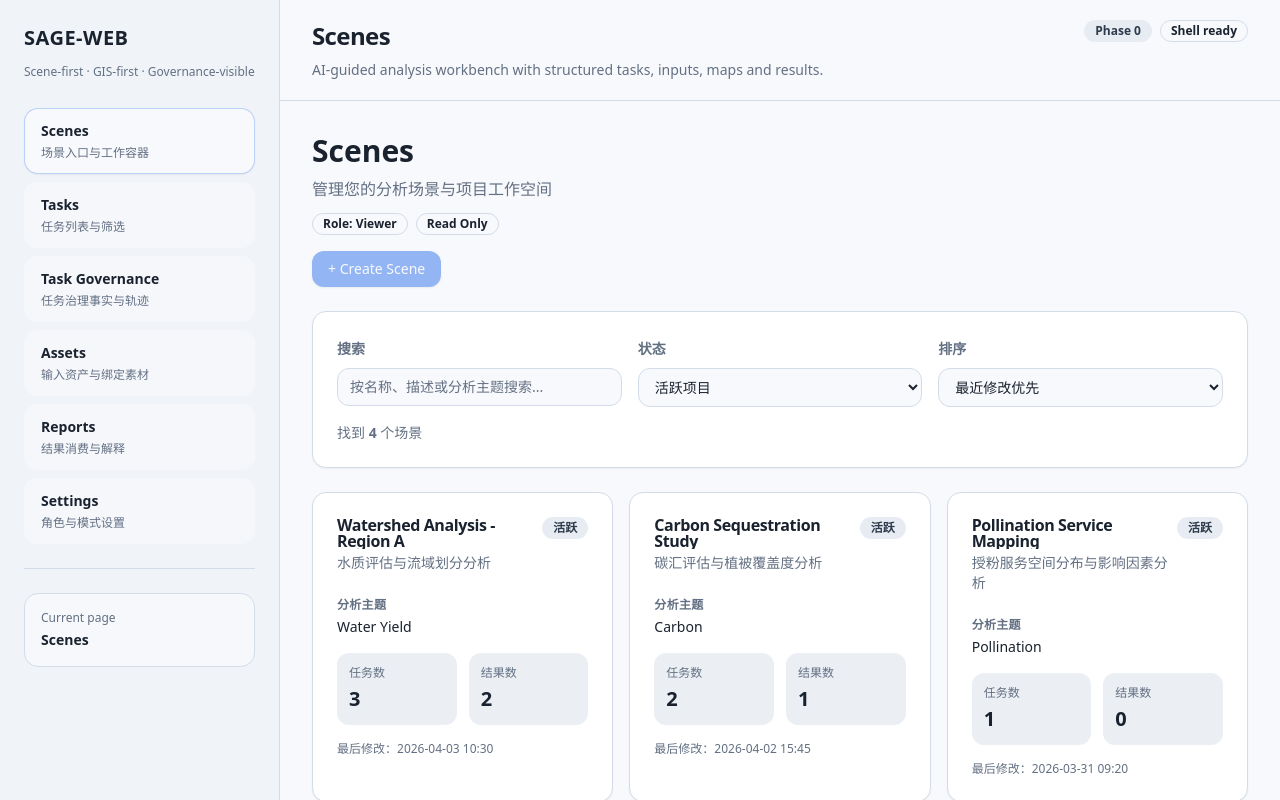
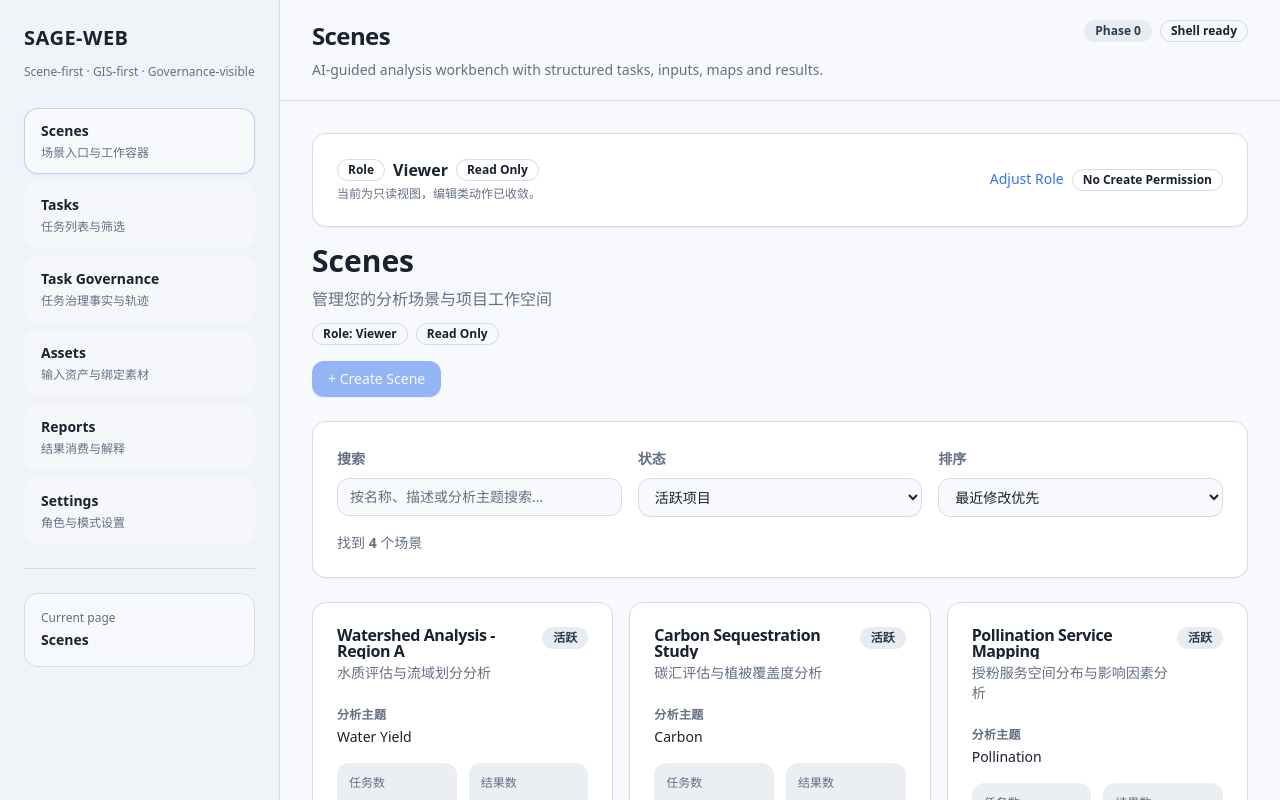
Before and after one commit to ssaurora/SAGE-WEB-Beta, a Next.js app: page /scenes in a window 1280 px wide. Shown: the top 800 px of the page. Built offline with nearby package versions, Linux system fonts and the light colour scheme.

Commit message:
feat: add AppRoleBanner component to multiple scene pages for role-based display

```diff
--- a/app/scenes/[sceneId]/assets/page.tsx
+++ b/app/scenes/[sceneId]/assets/page.tsx
@@ -7,6 +7,7 @@ import {
   CardHeader,
   CardTitle,
 } from "@/components/ui/card";
+import { AppRoleBanner } from "@/components/pages/app-role-banner";
 import { DataStateCard } from "@/components/pages/data-state-card";
 import { getSceneAssetsViewModel } from "@/lib/api/scene";
 
@@ -79,6 +80,7 @@ export default async function SceneAssetsPage({
 
   return (
     <div className="space-y-4">
+      <AppRoleBanner />
       <Card>
         <CardHeader>
           <CardTitle>Scene Assets</CardTitle>
--- a/app/scenes/[sceneId]/audit/page.tsx
+++ b/app/scenes/[sceneId]/audit/page.tsx
@@ -1,4 +1,5 @@
 import { SceneAuditPanel } from "@/components/pages/scene-audit-panel";
+import { AppRoleBanner } from "@/components/pages/app-role-banner";
 import { DataStateCard } from "@/components/pages/data-state-card";
 import { getSceneAuditViewModel } from "@/lib/api/scene";
 
@@ -26,5 +27,10 @@ export default async function SceneAuditPage({
     );
   }
 
-  return <SceneAuditPanel vm={vm} />;
+  return (
+    <div className="space-y-4">
+      <AppRoleBanner />
+      <SceneAuditPanel vm={vm} />
+    </div>
+  );
 }
--- a/app/scenes/[sceneId]/overview/page.tsx
+++ b/app/scenes/[sceneId]/overview/page.tsx
@@ -8,6 +8,7 @@ import {
   CardHeader,
   CardTitle,
 } from "@/components/ui/card";
+import { AppRoleBanner } from "@/components/pages/app-role-banner";
 import { DataStateCard } from "@/components/pages/data-state-card";
 import { getSceneOverviewViewModel } from "@/lib/api/scene";
 import { getTaskStateVariant } from "@/lib/status/task-state";
@@ -38,6 +39,7 @@ export default async function SceneOverviewPage({
 
   return (
     <div className="space-y-4">
+      <AppRoleBanner />
       <Card>
         <CardHeader className="pb-4">
           <div className="flex flex-wrap items-center gap-2">
--- a/app/scenes/[sceneId]/results/page.tsx
+++ b/app/scenes/[sceneId]/results/page.tsx
@@ -5,6 +5,7 @@ import {
   CardHeader,
   CardTitle,
 } from "@/components/ui/card";
+import { AppRoleBanner } from "@/components/pages/app-role-banner";
 import { DataStateCard } from "@/components/pages/data-state-card";
 import { SceneResultsPanel } from "@/components/pages/scene-results-panel";
 import { getSceneResultsViewModel } from "@/lib/api/scene";
@@ -42,6 +43,7 @@ export default async function SceneResultsPage({
 
   return (
     <div className="space-y-4">
+      <AppRoleBanner />
       <Card>
         <CardHeader>
           <div className="flex flex-wrap items-center gap-2">
--- a/app/scenes/[sceneId]/task-runs/page.tsx
+++ b/app/scenes/[sceneId]/task-runs/page.tsx
@@ -7,6 +7,7 @@ import {
   CardHeader,
   CardTitle,
 } from "@/components/ui/card";
+import { AppRoleBanner } from "@/components/pages/app-role-banner";
 import { DataStateCard } from "@/components/pages/data-state-card";
 import { getSceneTaskRunsViewModel } from "@/lib/api/scene";
 import {
@@ -43,6 +44,7 @@ export default async function SceneTaskRunsPage({
 
   return (
     <div className="space-y-4">
+      <AppRoleBanner />
       <Card>
         <CardHeader>
           <CardTitle>Scene Task Runs</CardTitle>
--- a/app/scenes/page.tsx
+++ b/app/scenes/page.tsx
@@ -1,8 +1,14 @@
 import { ScenesListClient } from "@/components/pages/scenes-list-client";
+import { AppRoleBanner } from "@/components/pages/app-role-banner";
 import { getScenesListViewModel } from "@/lib/api/scenes";
 
 export default async function ScenesListPage() {
   const vm = await getScenesListViewModel();
 
-  return <ScenesListClient items={vm.items} />;
+  return (
+    <div className="space-y-4">
+      <AppRoleBanner />
+      <ScenesListClient items={vm.items} />
+    </div>
+  );
 }
```
Also changed, not shown: components/pages/app-role-banner.tsx (+10 -2 lines), components/pages/workbench-map-interactive.tsx (+5 -3 lines).
